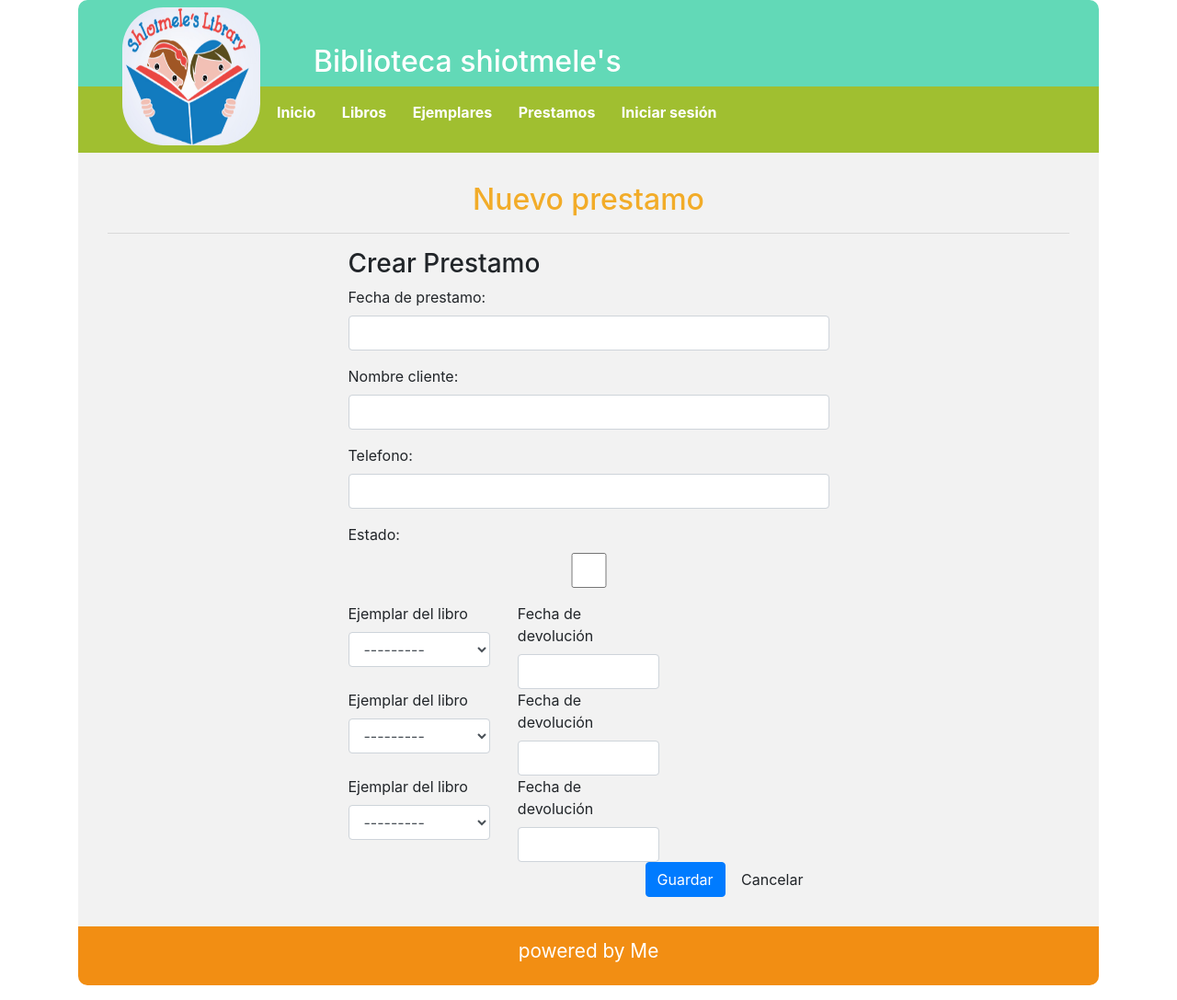
After one commit to albertopinedaorozco/basicdjangoproject, a Django app: page /prestamo/nuevo/ in a window 1280 px wide. The commit adds this page. Shown: the whole page at 92% size. Run offline with Django 3.2, Linux system fonts and the light colour scheme; data that the repository does not hold is empty; some libraries are stand-ins or nearby versions.

Commit message:
Inicio de sesión implementado, igualmente registro de formulario prestamo con su detalle y listar prestamos, tambien modificado ModelAdmin de Prestamo y DetallePrestamo

```diff
--- /dev/null
+++ b/miapp/forms.py
@@ -0,0 +1,35 @@
+from django import forms
+from .models import Prestamo,DetallePrestamo
+
+from django.forms.models import inlineformset_factory
+
+from django.forms import SelectDateWidget
+
+class PrestamoForm(forms.ModelForm):
+
+    class Meta:
+        model = Prestamo
+        fields = ['fechaprestamo','nombre_cliente','telefono','estado']
+
+    def __init__(self, *args, **kwargs):
+        super(PrestamoForm, self).__init__(*args, **kwargs)
+        for field in iter(self.fields):
+            self.fields[field].widget.attrs.update({
+                'class': 'form-control'
+            })
+
+class DetallePrestamoForm(forms.ModelForm):
+
+    class Meta:
+        model = DetallePrestamo
+        fields = ['ejemplar','fechadedevolucion']
+
+    def __init__(self, *args, **kwargs):
+        super(DetallePrestamoForm, self).__init__(*args, **kwargs)
+        for field in iter(self.fields):
+            self.fields[field].widget.attrs.update({
+                'class': 'form-control'
+            })
+
+
+DetallePrestamoFormSet = inlineformset_factory(Prestamo, DetallePrestamo, form=DetallePrestamoForm, extra=3)
--- a/miapp/models.py
+++ b/miapp/models.py
@@ -29,3 +29,7 @@ class Ejemplar(models.Model):
 class DetallePrestamo(models.Model):
     prestamo = models.ForeignKey('Prestamo', on_delete=models.CASCADE)
     ejemplar = models.ForeignKey('Ejemplar', on_delete=models.CASCADE)
+    fechadedevolucion = models.DateField("Fecha de devolución", null=True)
+
+    def __str__(self):
+        return "{0},{1}".format(self.prestamo,self.ejemplar)
--- /dev/null
+++ b/miapp/templates/miapp/nuevo_prestamo.html
@@ -0,0 +1,68 @@
+{% extends 'base.html' %}
+
+{% block principal %}
+
+<h2>Nuevo prestamo</h2>
+<hr>
+
+<div id="formdiv">
+
+    <form role="form" action="{% url 'nuevo_prestamo' %}" method="post">
+        <h3>Crear Prestamo</h3>
+        {% csrf_token %}
+        <div class="panel panel-default">
+                <div class="panel-body">
+                        {{ form.as_p }}
+                        {{ detalle_prestamo_form_set.management_form }}
+                        {% for detalle_prestamo_form in detalle_prestamo_form_set %}
+                                <div class="row">
+                                        <div class="col-lg-4">
+                                                <label>Ejemplar del libro</label>
+                                                {% if detalle_prestamo_form.ejemplar.errors %}
+                                                        {% for error in detalle_prestamo_form.ejemplar.errors %}
+                                                        <div class="alert alert-danger alert-dismissible" role="alert">
+                                                                <button type="button" class="close" data-dismiss="alert" aria-label="Close">
+                                                                        <span aria-hidden="true">&times;</span>
+                                                                </button>
+                                                                <strong>Error: </strong> {{ error|escape }}
+                                                        </div>
+                                                        {% endfor %}
+                                                {% endif %}
+                                                {{ detalle_prestamo_form.ejemplar }}
+                                        </div>
+                                        <div class="col-lg-4">
+                                                <label>Fecha de devolución</label>
+                                                {% if detalle_prestamo_form.fechadedevolucion.errors %}
+                                                        {% for error in detalle_prestamo_form.fechadedevolucion.errors %}
+                                                        <div class="alert alert-danger alert-dismissible" role="alert">
+                                                                <button type="button" class="close" data-dismiss="alert" aria-label="Close">
+                                                                        <span aria-hidden="true">&times;</span>
+                                                                </button>
+                                                                <strong>Error: </strong> {{ error|escape }}
+                                                        </div>
+                                                        {% endfor %}
+                                                {% endif %}
+                                                {{ detalle_prestamo_form.fechadedevolucion }}
+                                        </div>
+
+
+                                </div>
+                        {% endfor %}
+                </div>
+        </div>
+        <div class="col-lg-12 text-right">
+                <input type="submit" class="btn btn-primary" name="submit" value="Guardar">
+                <a type="button" class="btn btn-default" href="{% url 'listar_libros' %}">
+                        Cancelar
+                </a>
+        </div>
+    </form>
+
+
+
+
+</div>
+
+
+
+{% endblock %}
--- a/miapp/urls.py
+++ b/miapp/urls.py
@@ -1,5 +1,7 @@
 from django.urls import path
-from .views import cargar_inicio, LibroList, LibroCreate, LibroUpdate, LibroDelete, LibroDetalle,EjemplarList
+from .views import (cargar_inicio, LibroList, LibroCreate,
+LibroUpdate, LibroDelete, LibroDetalle,EjemplarList,
+PrestamoCreate, PrestamoList, LoginView, LogoutView)
 
 urlpatterns = [
     path('', cargar_inicio, name = 'inicio'),
@@ -9,5 +11,9 @@ urlpatterns = [
     path('libros/editar/<int:pk>', LibroUpdate.as_view(), name = 'editar_libro'),
     path('libros/eliminar/<int:pk>', LibroDelete.as_view(), name = 'borrar_libro'),
     path('libros/detalle/<int:pk>', LibroDetalle.as_view(), name = 'detalle_libro'),
+    path('prestamo/nuevo/', PrestamoCreate.as_view(), name = 'nuevo_prestamo'),
+    path('prestamos/', PrestamoList.as_view(), name = 'listar_prestamos'),
+    path('iniciasesion/', LoginView.as_view(template_name='accounts/login.html'), name='login'),
+    path('logoutsesion/', LogoutView.as_view(template_name='accounts/logout.html'), name='logout'),
 
 ]
--- a/miapp/views.py
+++ b/miapp/views.py
@@ -7,7 +7,13 @@ from django.views.generic.detail import DetailView
 
 from django.urls import reverse_lazy
 
-from .models import Libro,Ejemplar,Prestamo,DetallePrestamo
+from .models import Libro,Ejemplar,Prestamo
+
+from .forms import PrestamoForm,DetallePrestamoFormSet
+
+from django.http import HttpResponseRedirect
+
+from django.contrib.auth.views import LoginView, LogoutView
 
 def cargar_inicio(request):
     return render(request, "miapp/index.html")
@@ -41,3 +47,65 @@ class LibroDelete(DeleteView):
 class EjemplarList(ListView):
     model = Ejemplar
     template_name = 'miapp/lista_ejemplares.html'
+
+#prestamo views
+
+class PrestamoList(ListView):
+    model = Prestamo
+    template_name = 'miapp/lista_prestamos.html'
+
+class PrestamoCreate(CreateView):
+    model = Prestamo
+    form_class = PrestamoForm
+    template_name = 'miapp/nuevo_prestamo.html'
+    success_url = reverse_lazy('listar_prestamos')
+
+    #A partir de aqui vamos a usar dos metodos que son get y post, cada uno se ejecuta segun las peticiones que llegan del navegador
+    #al servidor, si solo se requiere renderizar la pagina se va a ejecutar el metodo get (por ejemplo cuando en el form de listar prestamos damos click al boton Nuevo prestamo)
+    #Cuando en ese mismo formulario se envian datos, esos datos se envian como POST y en ese caso se ejecuta el metodo post de esta vista que permita almacenar los datos del prestamo y su detalle
+
+    # se ejecuta solo cuando se va a mostrar la pagina nuevo_prestamo.html sin enviar datos al servidor
+    def get(self, request, *args, **kwargs):
+
+        self.object = None
+        #Instanciamos el formulario de PrestamoForm que declaramos en la variable form_class
+        form_class = self.get_form_class()
+        form = self.get_form(form_class)
+        #Instanciamos el formset, el formset se llama DetallePrestamoFormSet y es un formulario personalizado para DetallePrestamo,
+        #se encuentra en el archivo forms.py, el modelo Prestamo tambien tiene un formulario personalizado en el archivo forms.py
+        detalle_orden_prestamo_formset=DetallePrestamoFormSet()
+
+        #Renderizamos el formulario de prestamos y el formset
+        return self.render_to_response(self.get_context_data(form=form,
+                                                            detalle_prestamo_form_set=detalle_orden_prestamo_formset))
+    # se ejecuta solo cuando se da click en el boton enviar creando el prestamo (Se envian datos al servidor)
+    def post(self, request, *args, **kwargs):
+
+        form_class = self.get_form_class()
+        form = self.get_form(form_class)
+        #Obtenemos el formset pero ya con lo que se le pasa en el POST (Los datos del detalle)
+        detalle_prestamo_form_set = DetallePrestamoFormSet(request.POST)
+
+        #Llamamos a los métodos para validar el formulario de Compra y el formset, si son válidos ambos se llama al método
+        #form.valid() o en caso contrario se llama al método form_invalid()
+
+        if form.is_valid() and detalle_prestamo_form_set.is_valid():
+            return self.form_valid(form, detalle_prestamo_form_set)
+        else:
+            return self.form_invalid(form, detalle_prestamo_form_set)
+
+    def form_valid(self, form, detalle_prestamo_form_set):
+
+        #Aquí ya guardamos el object de acuerdo a los valores del formulario de prestamo
+        self.object = form.save()
+        #Utilizamos el atributo instance del formset para asignarle el valor del objeto Prestamo creado y que nos indica el modelo Foráneo
+        detalle_prestamo_form_set.instance = self.object
+        #Finalmente guardamos el formset para que tome los valores que tiene
+        detalle_prestamo_form_set.save()
+        #Redireccionamos a la ventana del listado de prestamos
+        return HttpResponseRedirect(self.success_url)
+
+    def form_invalid(self, form, detalle_prestamo_form_set):
+        #Si es inválido el form de Prestamo o el formset renderizamos los errores
+        return self.render_to_response(self.get_context_data(form=form,
+                                                            detalle_prestamo_form_set = detalle_prestamo_form_set))
--- a/project/settings.py
+++ b/project/settings.py
@@ -129,3 +129,6 @@ STATIC_URL = '/static/'
 STATICFILES_DIRS = [
     os.path.join(BASE_DIR, "static"),
 ]
+
+LOGIN_REDIRECT_URL = '/libros/'
+LOGIN_URL = 'login'
--- a/templates/base.html
+++ b/templates/base.html
@@ -25,8 +25,10 @@
                                 <li><a href= "{% url 'inicio' %}"> Inicio </a></li>
                                 <li><a href= "{% url 'listar_libros' %}"> Libros </a></li>
                                 <li><a href= "{% url 'listar_ejemplares' %}"> Ejemplares </a></li>
-                                <li><a href= "#"> Prestamos </a></li>
-                                <li><a href= "#"> Iniciar sesión </a></li>
+                                <li><a href= "{% url 'listar_prestamos' %}"> Prestamos </a></li>
+                                <li><a href= "{% url 'login' %}"> Iniciar sesión </a></li>
+
+                                <li> {{ user.username }} </li>
                             </ul>
                         </nav>
 
@@ -35,7 +37,7 @@
 
             <main>
                     {%  block principal %}
-                    <p>Bloque principal para las paginas</p>
+                        <p>Bloque principal para las paginas</p>
                     {%  endblock %}
             </main>
 
```
Also changed, not shown: miapp/admin.py (+11 -2 lines), miapp/templates/miapp/lista_prestamos.html (added, +45 -0 lines), templates/accounts/login.html (added, +16 -0 lines), templates/accounts/logout.html (added, +9 -0 lines), miapp/migrations/0005_auto_20190829_1459.py (added), miapp/migrations/0006_auto_20190829_1501.py (added), miapp/migrations/0007_auto_20190829_1510.py (added).
